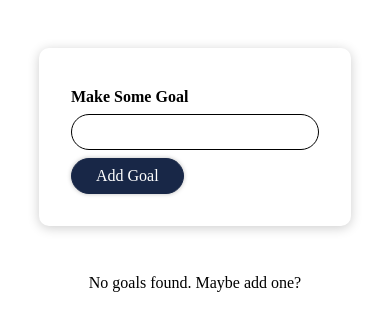
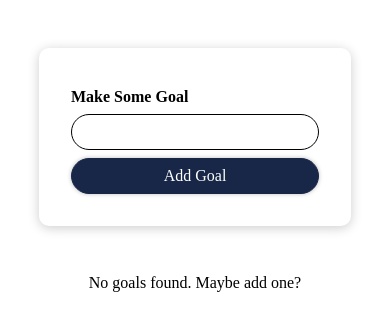
Before and after one commit to rohnshrma/reactByAcademind-m6-, a React (Create React App) app: page / in a window 390 px wide. Shown: the top 330 px of the page. Built offline with nearby package versions, Linux system fonts and the light colour scheme.

Commit message:
styled components and media queries

```diff
--- a/src/components/UI/Button/Button.js
+++ b/src/components/UI/Button/Button.js
@@ -1,4 +1,4 @@
-import React from 'react';
+import React from "react";
 
 // import './Button.css';
 
@@ -10,10 +10,9 @@ import React from 'react';
 //   );
 // };
 
-import styled from 'styled-components';
+import styled from "styled-components";
 
 const Button = styled.button`
-
   font: inherit;
   padding: 0.5rem 1.5rem;
   border-radius: 20px;
@@ -23,6 +22,9 @@ const Button = styled.button`
   box-shadow: 0 0 4px rgba(0, 0, 0, 0.26);
   cursor: pointer;
 
+  @media (max-width: 768px){
+    width:100%;
+  }
 
   &:focus {
     outline: none;
@@ -34,7 +36,6 @@ const Button = styled.button`
     border-color: #183757;
     box-shadow: 0 0 8px rgba(0, 0, 0, 0.26);
   }
-
-`
+`;
 
 export default Button;
```
Also changed, not shown: 1 other file (tests, documents, lock files or other folders). Lines whose indentation alone changed are shown as unchanged.
